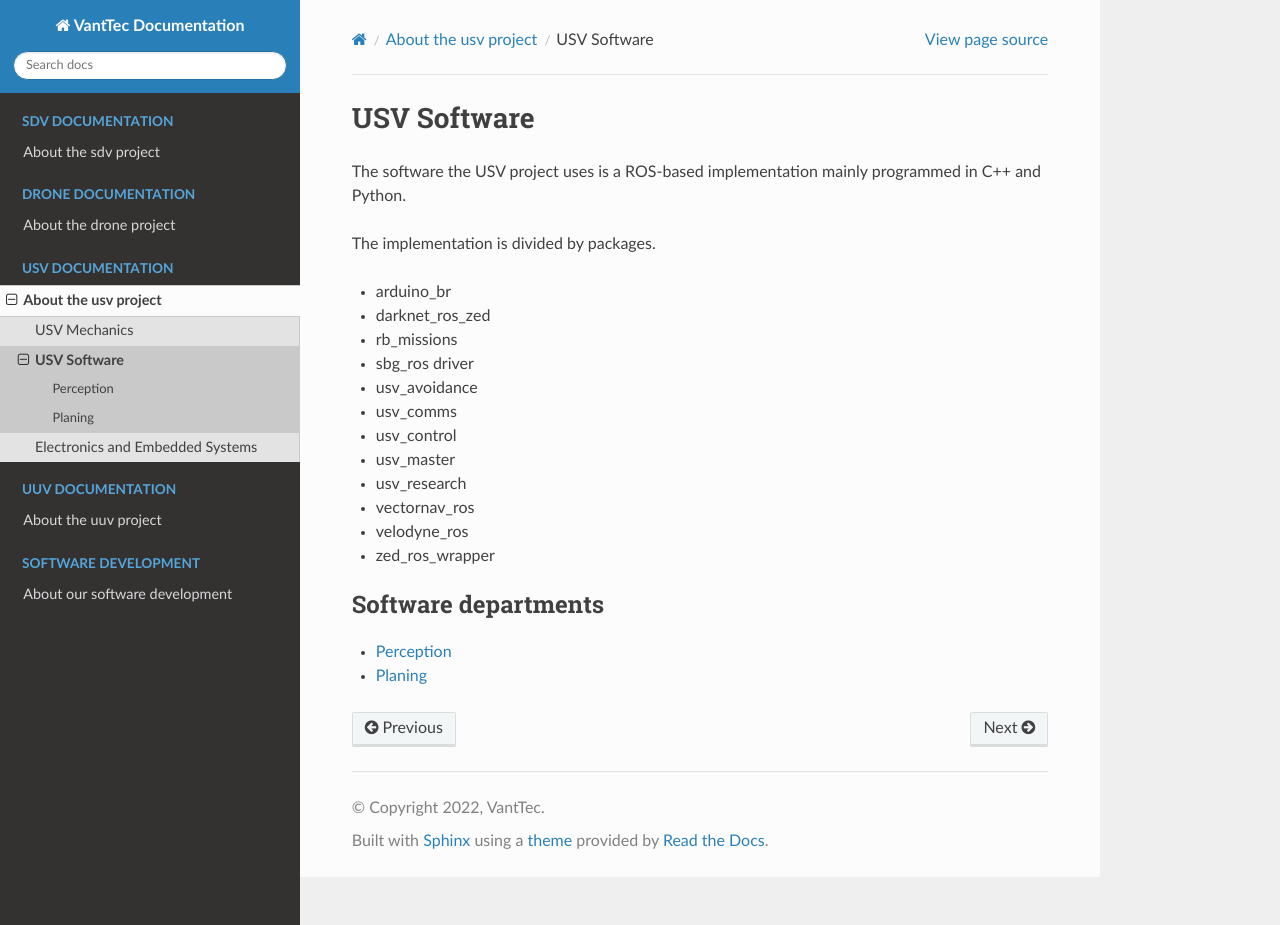
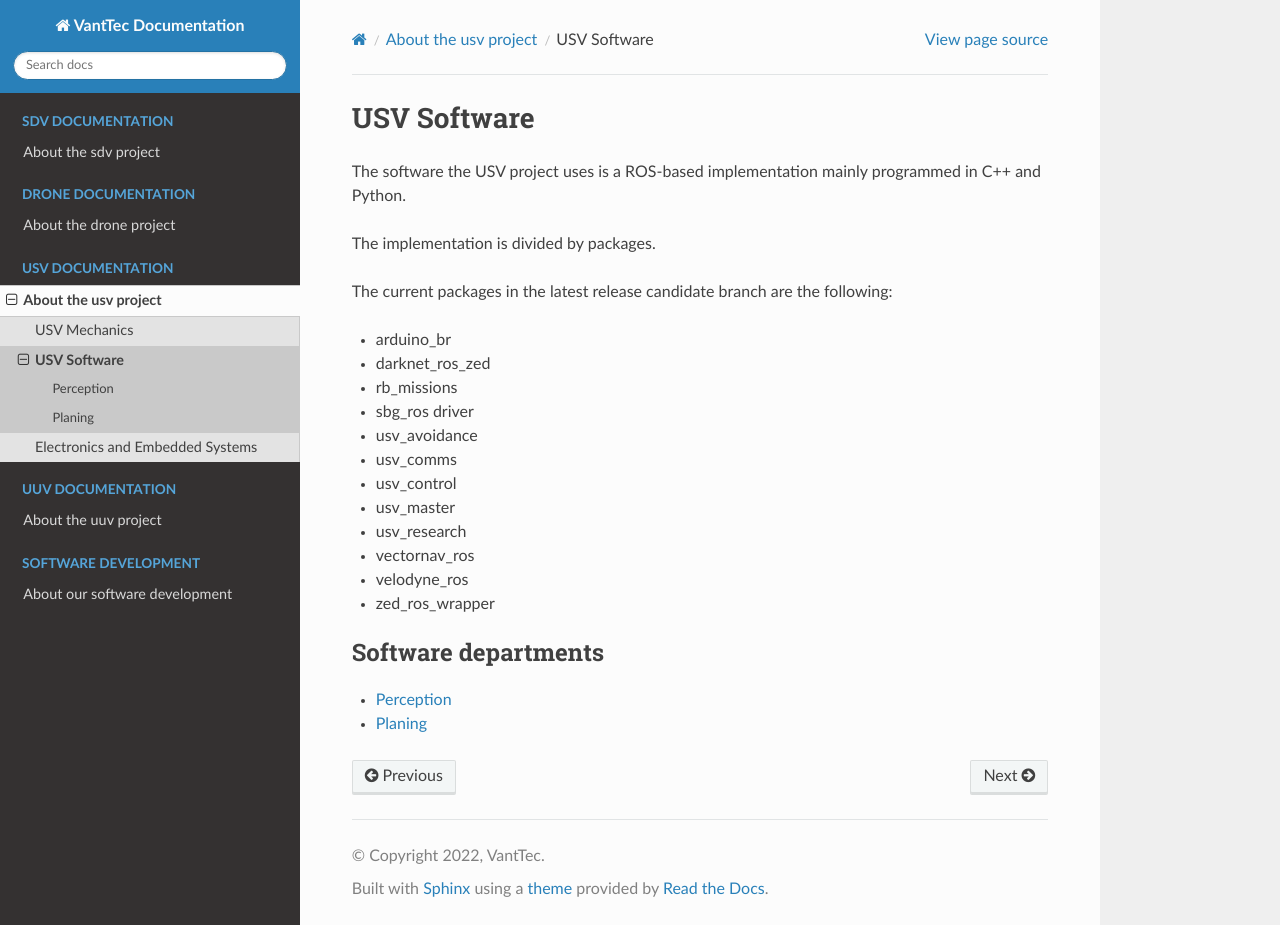
Before and after one commit to vanttec/vanttec_documentation, a Sphinx documentation site: the page built from source/usv/usv_software.rst, in a window 1280 px wide and 925 px high. Built offline with Sphinx 7.4.7 and the Read the Docs theme 2.0.0, drawn with Linux system fonts in a browser that asks for light colours; pages that are not in the unit, such as notebooks, are missing from menus.

Commit message:
Update usv_software.rst

```diff
--- a/source/usv/usv_software.rst
+++ b/source/usv/usv_software.rst
@@ -3,6 +3,8 @@ USV Software
 The software the USV project uses is a ROS-based implementation mainly programmed in C++ and Python.
 
 The implementation is divided by packages.
+
+The current packages in the latest release candidate branch are the following:
 
 - arduino_br
 - darknet_ros_zed
```
